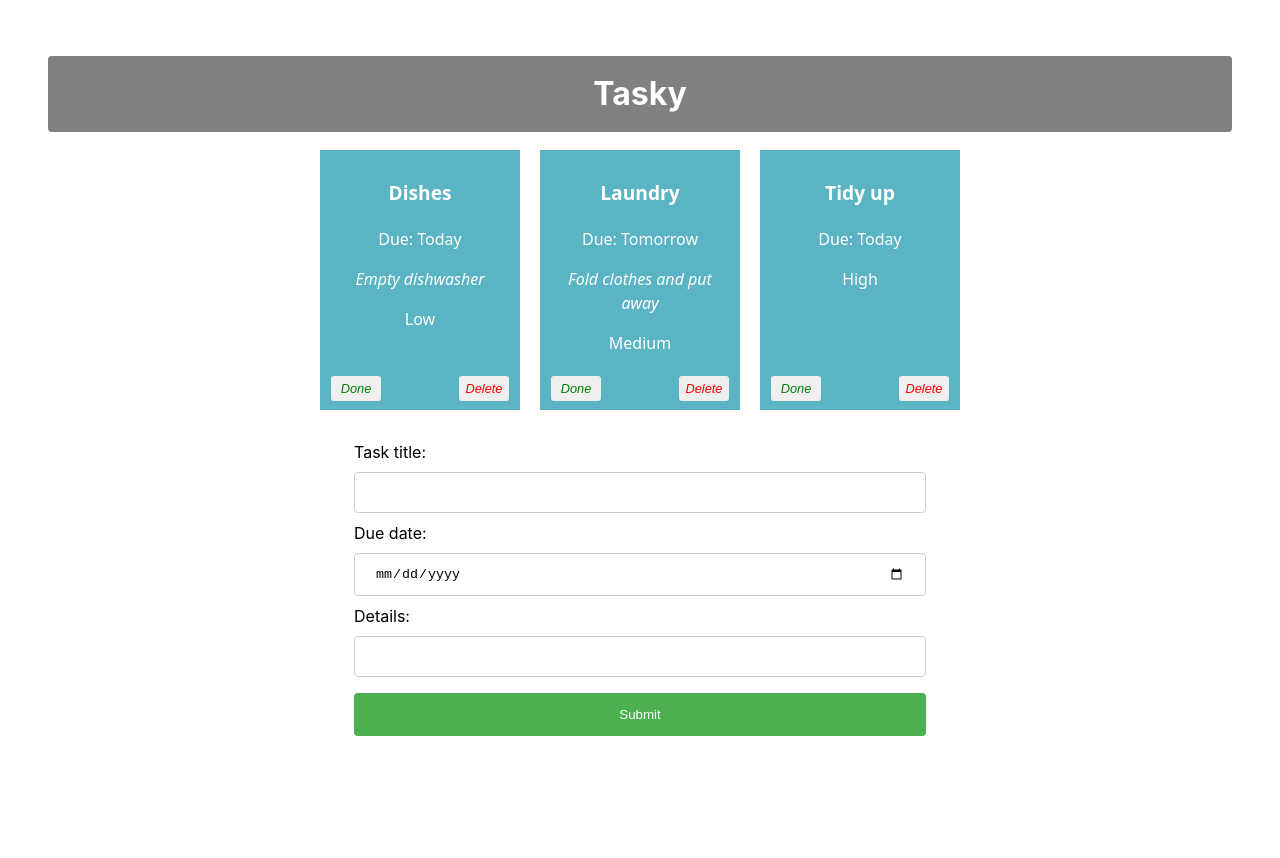
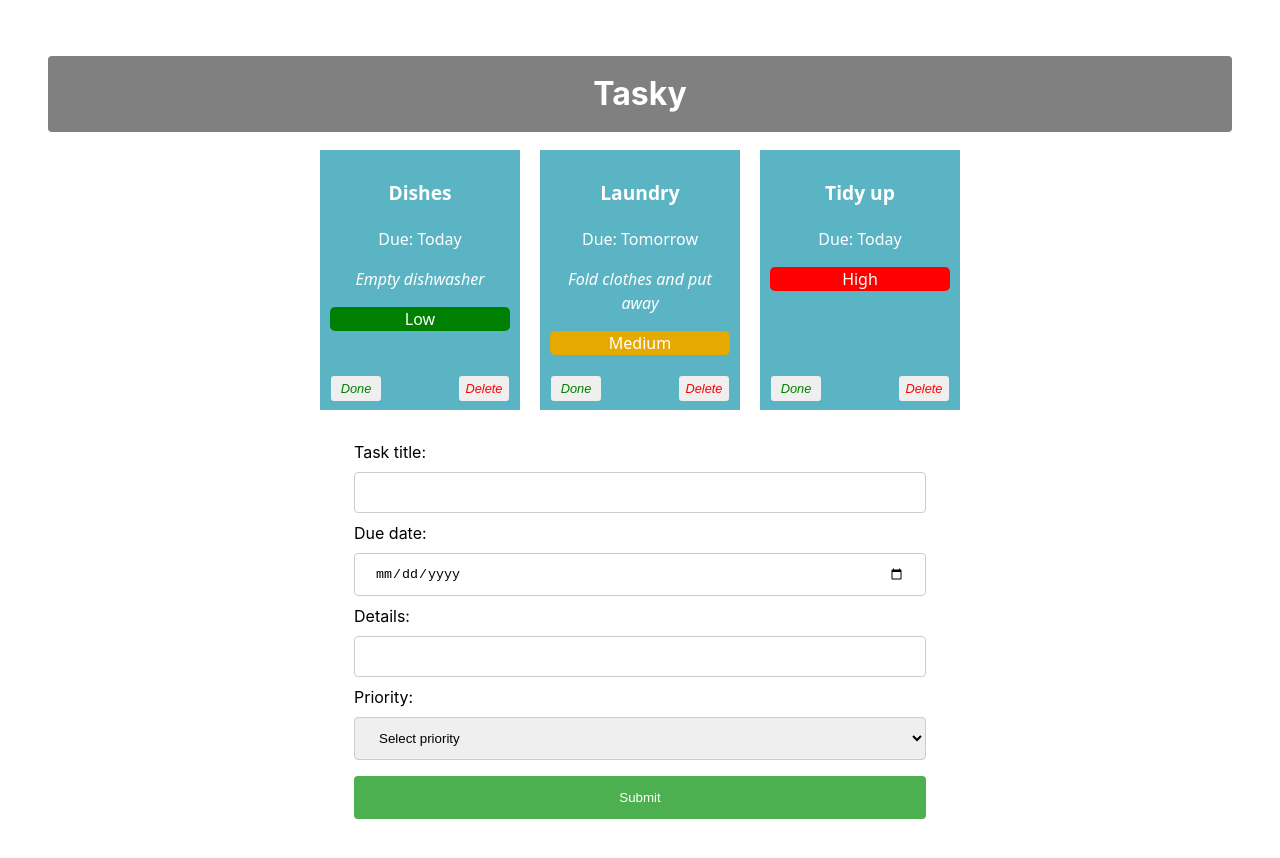
Before and after one commit to gmullan/react-basics-labs, a React (Vite) app in the folder tasky/: page / in a window 1280 px wide. Shown: the top 858 px of the page. Before the commit the page ends 812 px from the top, so only its background shows below. Built offline with nearby package versions, Linux system fonts and the light colour scheme.

Commit message:
Tasky Lab 2b - Exercises done

```diff
--- a/tasky/src/App.css
+++ b/tasky/src/App.css
@@ -70,7 +70,7 @@
   color: red;
 }
 
-input[type=text], input[type=date] {
+input[type=text], input[type=date], select {
   width: 100%;
   padding: 12px 20px;
   margin: 8px 0;
@@ -100,3 +100,8 @@
   width: 50%;
   margin: auto;
 }
+
+.priority {
+  color: white;
+  border-radius: 5px;
+}
--- a/tasky/src/App.jsx
+++ b/tasky/src/App.jsx
@@ -16,7 +16,8 @@
     const [ formState, setFormState ] = useState({
     title: "",
     description: "",
-    deadline: ""
+    deadline: "",
+    priority: ""
   });
 
 
@@ -44,6 +45,9 @@
           break;
       case "deadline":
           form.deadline = event.target.value;
+          break;
+      case "priority":
+          form.priority = event.target.value;
           break;
       default:
           form = formState;
--- a/tasky/src/components/Form.jsx
+++ b/tasky/src/components/Form.jsx
@@ -17,6 +17,17 @@
         Details:
         <input type="text" name="description" onChange={(event) => props.change(event)} />
     </label>
+      <label>
+  Priority:
+  <select
+    name="priority" onChange={(event) => props.change(event)} required>
+    <option value="">Select priority</option>
+    <option value="Low">Low</option>
+    <option value="Medium">Medium</option>
+    <option value="High">High</option>
+  </select>
+</label>
+<br />
         <input type="submit" value="Submit" />
         </form>
     </div>
--- a/tasky/src/components/Task.jsx
+++ b/tasky/src/components/Task.jsx
@@ -5,8 +5,7 @@
             <p className="title">{props.title}</p>
             <p>Due: {props.deadline}</p>
             <p className="description">{props.description}</p>
-            <p className="priority">{props.priority}</p>
-            <button onClick={props.markDone} className='doneButton'>Done</button>
+            <p className="priority" style={{ backgroundColor: props.priority === "Low" ? "green" : props.priority === "Medium" ? "#e6a900" : "red"}} > {props.priority} </p>            <button onClick={props.markDone} className='doneButton'>Done</button>
             <button className='deleteButton' onClick={props.deleteTask}>Delete</button>
         </div>
     )
```
